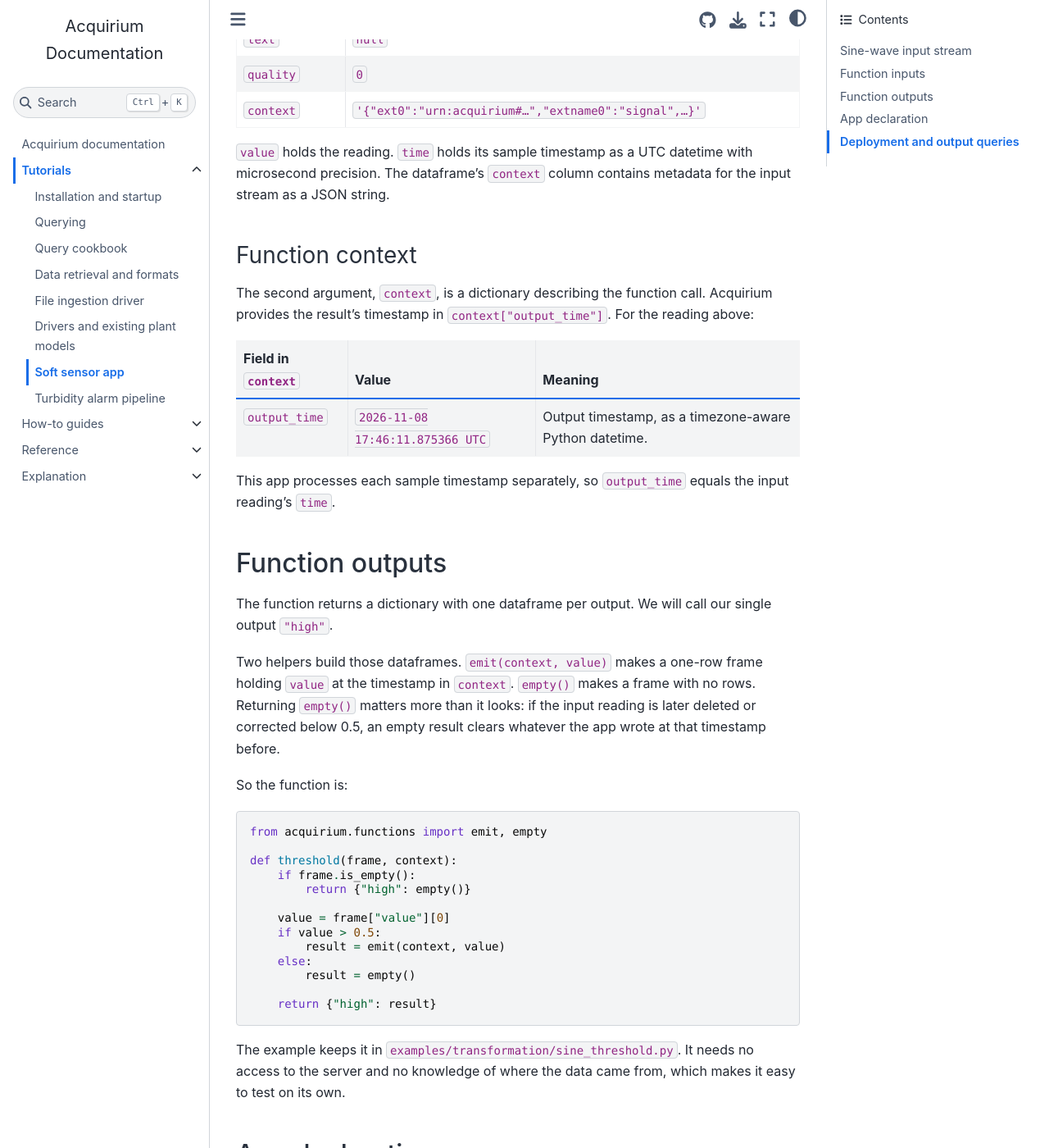
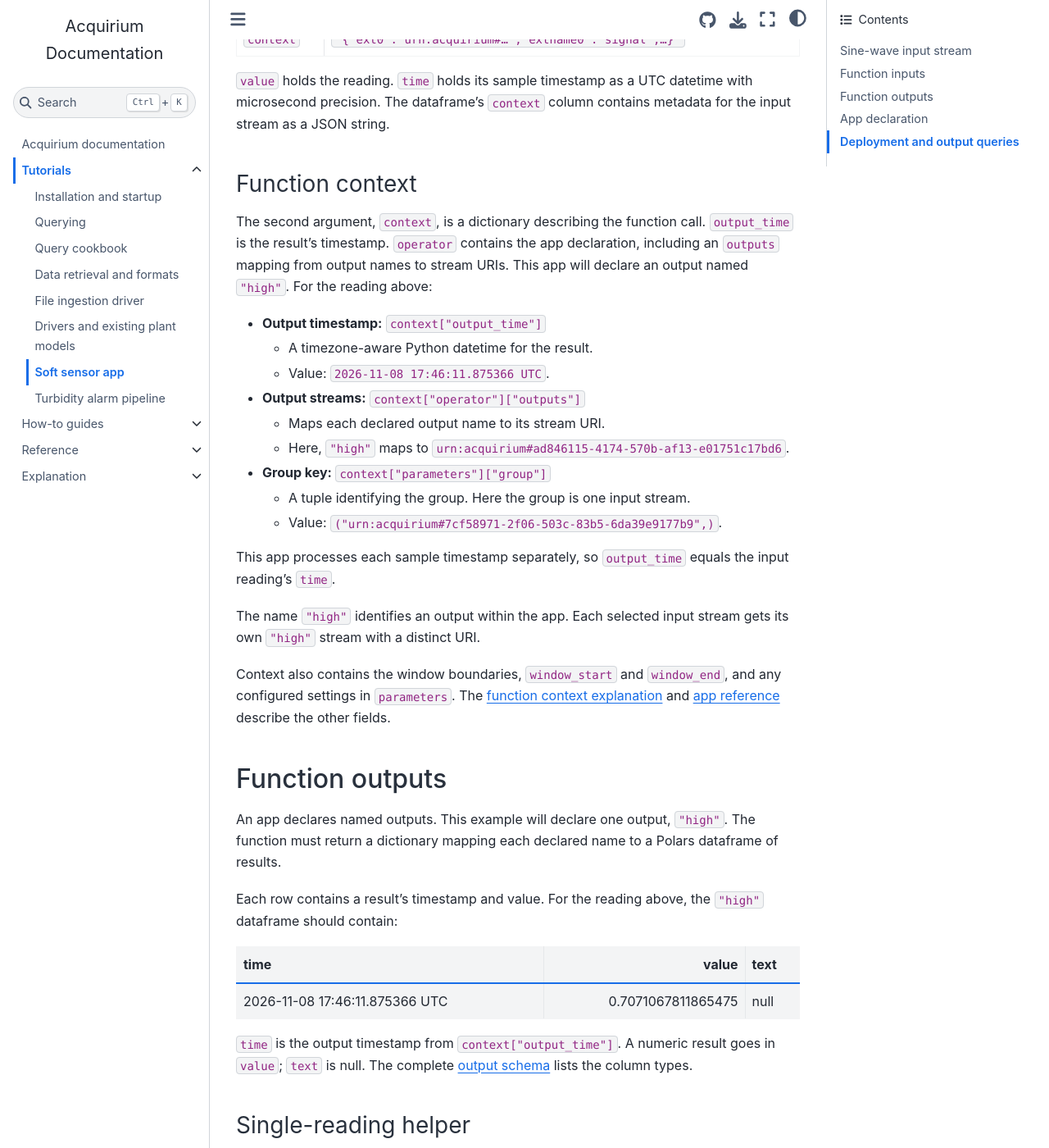
Before and after one commit to DataDrivenCPS/acquirium, a Jupyter Book: the page built from docs/tutorials/first-app.md, in a window 1280 px wide and 1400 px high, scrolled down 1988 px. Shown: the whole window at 82% size. Built offline with Jupyter Book 1.0.4 settings and Sphinx 7.4.7 and the Sphinx Book theme 1.1.4, drawn with Linux system fonts in a browser that asks for light colours; some of the changed text lies outside the part shown.

Commit message:
Hide engine bookkeeping from public soft sensor interfaces
Remove quality and sample identifiers from public frames, context history, helpers, and change feeds. Supply fixed zeros at the engine boundary and normalize older streaming checkpoints.

Clarify output dataframes, emit, and resolved output URIs in the tutorial. Update calculations, examples, and regression coverage.

````diff
--- a/docs/tutorials/first-app.md
+++ b/docs/tutorials/first-app.md
@@ -82,10 +82,8 @@ with long strings shortened:
 | `role` | `"wave"` |
 | `stream` | `"urn:acquirium#7cf58971-2f06-503c-83b5-6da39e9177b9"` |
 | `time` | `2026-11-08 17:46:11.875366 UTC` |
-| `sample_key` | `0` |
 | `value` | `0.7071067811865475` |
 | `text` | `null` |
-| `quality` | `0` |
 | `context` | `'{"ext0":"urn:acquirium#…","extname0":"signal",…}'` |
 
 `value` holds the reading. `time` holds its sample timestamp as a UTC datetime
@@ -95,31 +93,77 @@ column contains metadata for the input stream as a JSON string.
 ### Function context
 
 The second argument, `context`, is a dictionary describing the function call.
-Acquirium provides the result's timestamp in `context["output_time"]`. For the
-reading above:
+`output_time` is the result's timestamp. `operator` contains the app declaration,
+including an `outputs` mapping from output names to stream URIs. This app will
+declare an output named `"high"`. For the reading above:
 
-| Field in `context` | Value | Meaning |
-| --- | --- | --- |
-| `output_time` | `2026-11-08 17:46:11.875366 UTC` | Output timestamp, as a timezone-aware Python datetime. |
+- **Output timestamp:** `context["output_time"]`
+
+  - A timezone-aware Python datetime for the result.
+  - Value: `2026-11-08 17:46:11.875366 UTC`.
+
+- **Output streams:** `context["operator"]["outputs"]`
+
+  - Maps each declared output name to its stream URI.
+  - Here, `"high"` maps to `urn:acquirium#ad846115-4174-570b-af13-e01751c17bd6`.
+
+- **Group key:** `context["parameters"]["group"]`
+
+  - A tuple identifying the group. Here the group is one input stream.
+  - Value: `("urn:acquirium#7cf58971-2f06-503c-83b5-6da39e9177b9",)`.
 
 This app processes each sample timestamp separately, so `output_time` equals
 the input reading's `time`.
 
+The name `"high"` identifies an output within the app. Each selected input
+stream gets its own `"high"` stream with a distinct URI.
+
+Context also contains the window boundaries, `window_start` and `window_end`,
+and any configured settings in `parameters`. The
+[function context explanation](../explanation/soft-sensor-inputs.md#function-context)
+and [app reference](../reference/apps.md#python-functions) describe the other fields.
+
 ## Function outputs
 
-The function returns a dictionary with one dataframe per output. We will call
-our single output `"high"`.
+An app declares named outputs. This example will declare one output, `"high"`.
+The function must return a dictionary mapping each declared name to a Polars
+dataframe of results.
 
-Two helpers build those dataframes. `emit(context, value)` makes a one-row
-frame holding `value` at the timestamp in `context`. `empty()` makes a frame
-with no rows. Returning `empty()` matters more than it looks: if the input
-reading is later deleted or corrected below 0.5, an empty result clears
-whatever the app wrote at that timestamp before.
+Each row contains a result's timestamp and value. For the reading above, the
+`"high"` dataframe should contain:
 
-So the function is:
+| time | value | text |
+| --- | ---: | --- |
+| 2026-11-08 17:46:11.875366 UTC | 0.7071067811865475 | null |
+
+`time` is the output timestamp from `context["output_time"]`. A numeric result
+goes in `value`; `text` is null. The complete
+[output schema](../reference/apps.md#python-functions) lists the column types.
+
+### Single-reading helper
+
+When a function computes one reading, `emit(context, value)` is a convenience
+function for constructing this one-row dataframe. It fills `time` from
+`context["output_time"]` and supplies the other columns shown above.
+
+The function returns that dataframe under the `"high"` key. Acquirium uses
+that key to find the destination URI in `context["operator"]["outputs"]` and
+stores the returned rows there.
+
+### Empty output
+
+`empty()` constructs a dataframe with the same columns and types, but no rows.
+Return it for `"high"` when there should be no reading at this output timestamp.
+If an earlier call produced a reading there, Acquirium removes it. This handles
+deletions and corrections to 0.5 or below.
+
+### Threshold function
+
+The threshold function chooses between a one-row dataframe and an empty one:
 
 ```python
 from acquirium.functions import emit, empty
+
 
 def threshold(frame, context):
     if frame.is_empty():
@@ -127,8 +171,10 @@ def threshold(frame, context):
 
     value = frame["value"][0]
     if value > 0.5:
+        # Build one result row at context["output_time"].
         result = emit(context, value)
     else:
+        # No result should remain at this timestamp.
         result = empty()
 
     return {"high": result}
@@ -158,8 +204,8 @@ app = aq.App(
 )
 ```
 
-The input is the query you already ran, and the output's name, `"high"`,
-matches the key the function returns. `Pointwise()` asks for one call per
+The app declares `"high"` in `outputs`. The function returns its dataframe
+under that same key. `Pointwise()` asks for one call per
 timestamp. Larger windows, such as a minute of readings at a time, are the
 subject of the [turbidity tutorial](turbidity.md).
 
````
Also changed, not shown: docs/explanation/soft-sensor-inputs.md (+3 -3 lines), docs/how-to/consume-streaming-changes.md (+2 -3 lines), docs/reference/apps.md (+12 -8 lines), examples/model_workload/README.md, 13 other files.
